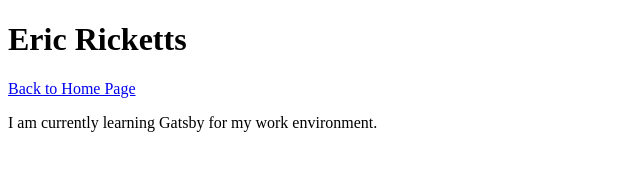
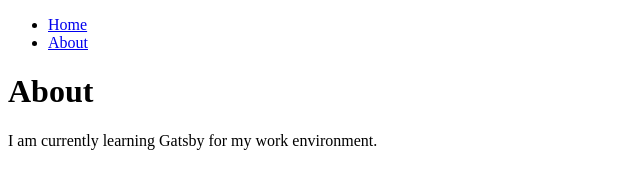
Before and after one commit to EricRicketts/GatsbyJSProjects, a Gatsby site in the folder gatsby-tutorial/: page /about in a window 1280 px wide. Shown: the whole page, without its empty margins (0-640 px from the left). Built offline with nearby package versions, Linux system fonts and the light colour scheme; Gatsby itself is replaced by a stand-in of ours.

Commit message:
create a layout component under the components directory and use this in each of the pages

```diff
--- /dev/null
+++ b/gatsby-tutorial/src/components/layout.js
@@ -0,0 +1,22 @@
+import * as React from 'react';
+import { Link } from 'gatsby';
+
+const Layout = ({ pageTitle, children }) => {
+  return (
+    <div>
+      <title>{pageTitle}</title>
+      <nav>
+        <ul>
+          <li><Link to="/">Home</Link></li>
+          <li><Link to="/about">About</Link></li>
+        </ul>
+      </nav>
+      <main>
+        <h1>{pageTitle}</h1>
+        {children}
+      </main>
+    </div>
+  );
+}
+
+export default Layout;
--- a/gatsby-tutorial/src/pages/about.js
+++ b/gatsby-tutorial/src/pages/about.js
@@ -1,14 +1,11 @@
 import * as React from "react";
-import { Link } from 'gatsby';
+import Layout from "../components/layout";
 
 const About = () => {
   return (
-    <main>
-      <title>About Me</title>
-      <h1>Eric Ricketts</h1>
-      <Link to="/">Back to Home Page</Link>
+    <Layout pageTitle={"About"}>
       <p>I am currently learning Gatsby for my work environment.</p>
-    </main>
+    </Layout>
   );
 }
 
```
Also changed, not shown: gatsby-tutorial/src/pages/index.js (+4 -7 lines).
